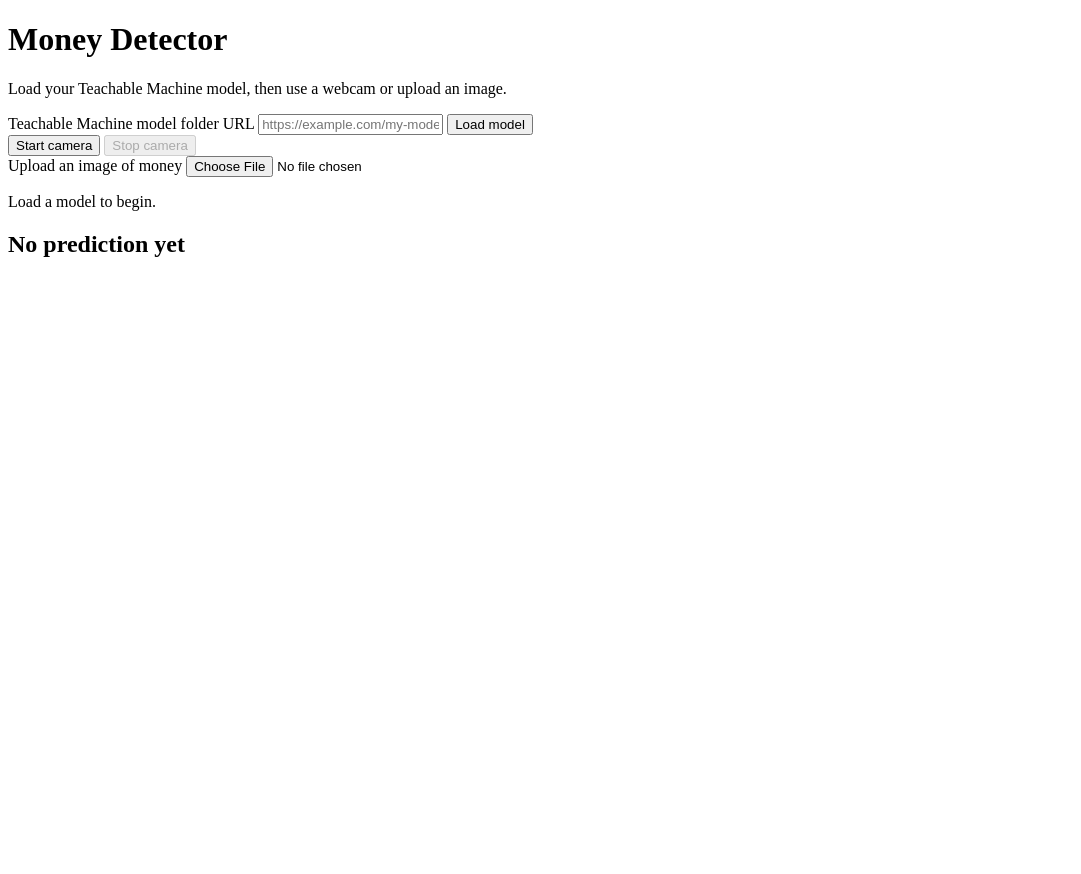
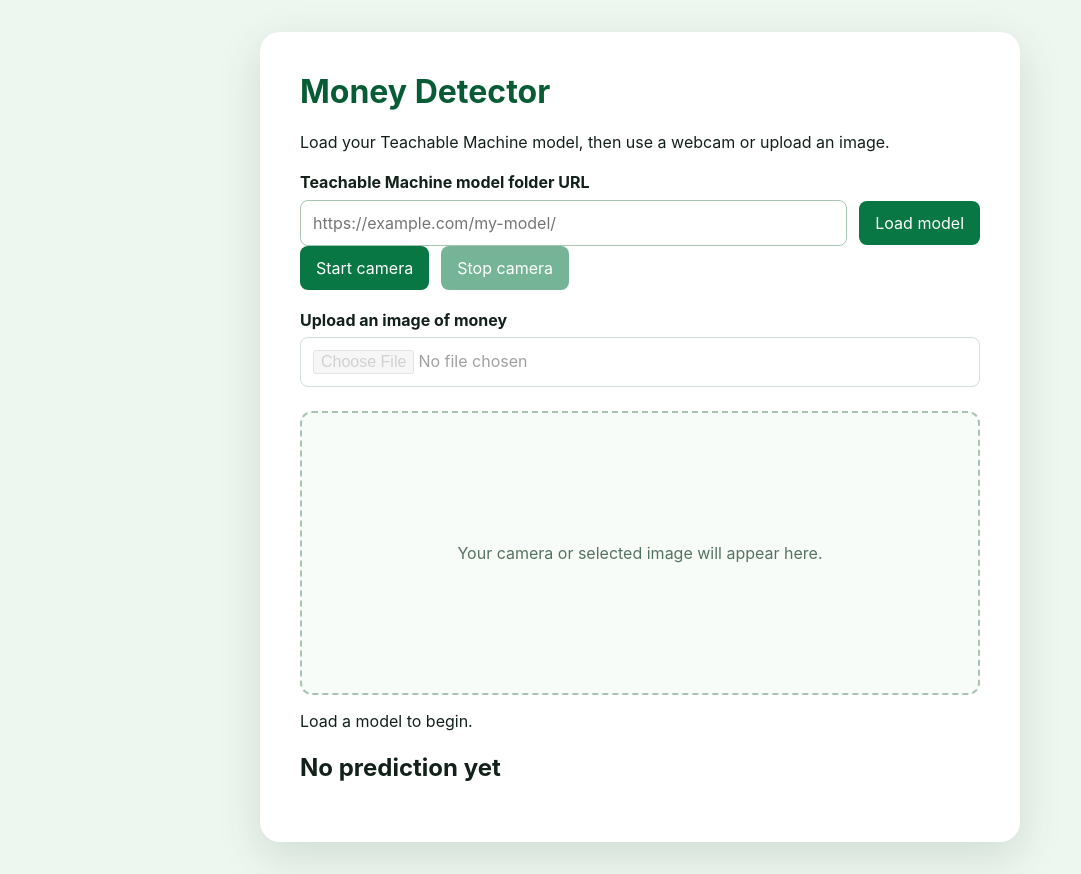
Before and after one commit to crisdeanjamesmontillano/pencil-detector, a Django app: page / in a window 1280 px wide. Shown: the whole page, without its empty margins (0-1081 px from the left). Before the commit the page ends 257 px from the top, so only its background shows below. Run offline with Django 5.2, Linux system fonts and the light colour scheme; some libraries are stand-ins or nearby versions.

Commit message:
feat: add Teachable Machine camera and upload detection

```diff
--- /dev/null
+++ b/detector/static/detector/css/app.css
@@ -0,0 +1,75 @@
+:root {
+  color-scheme: light;
+  font-family: Inter, system-ui, sans-serif;
+  color: #12211a;
+  background: #eef6f0;
+}
+
+body {
+  margin: 0;
+  min-height: 100vh;
+  display: grid;
+  place-items: center;
+}
+
+main {
+  width: min(680px, calc(100% - 2rem));
+  margin: 2rem auto;
+  padding: clamp(1.25rem, 4vw, 2.5rem);
+  border-radius: 20px;
+  background: #fff;
+  box-shadow: 0 14px 45px rgb(20 70 40 / 14%);
+}
+
+h1 { margin-top: 0; color: #075c35; }
+
+label { display: block; margin: 1.25rem 0 .45rem; font-weight: 700; }
+
+input, button { font: inherit; }
+
+input[type="url"], input[type="file"] {
+  width: 100%;
+  box-sizing: border-box;
+  padding: .75rem;
+  border: 1px solid #a8c5b3;
+  border-radius: 8px;
+}
+
+.model-controls, .input-controls {
+  display: flex;
+  gap: .75rem;
+  align-items: center;
+}
+
+.model-controls input { flex: 1; }
+
+button {
+  padding: .75rem 1rem;
+  border: 0;
+  border-radius: 8px;
+  background: #087743;
+  color: white;
+  cursor: pointer;
+}
+
+button:disabled, input:disabled { cursor: not-allowed; opacity: .55; }
+
+.preview {
+  display: grid;
+  place-items: center;
+  min-height: 280px;
+  margin-top: 1.5rem;
+  overflow: hidden;
+  border: 2px dashed #a8c5b3;
+  border-radius: 12px;
+  background: #f8fcf9;
+}
+
+.preview video, .preview img { display: block; max-width: 100%; max-height: 420px; }
+.preview-placeholder { padding: 1rem; text-align: center; color: #557361; }
+#status { min-height: 1.4rem; margin-top: 1rem; }
+
+@media (max-width: 520px) {
+  .model-controls, .input-controls { align-items: stretch; flex-direction: column; }
+  button { width: 100%; }
+}
--- /dev/null
+++ b/detector/static/detector/js/detector.js
@@ -0,0 +1,164 @@
+(() => {
+  const modelUrlInput = document.querySelector("#model-url");
+  const loadModelButton = document.querySelector("#load-model");
+  const startCameraButton = document.querySelector("#start-camera");
+  const stopCameraButton = document.querySelector("#stop-camera");
+  const imageUploadInput = document.querySelector("#image-upload");
+  const preview = document.querySelector("#preview");
+  const status = document.querySelector("#status");
+  const predictionLabel = document.querySelector("#prediction-label");
+  const predictionConfidence = document.querySelector("#prediction-confidence");
+
+  let model = null;
+  let video = null;
+  let animationFrame = null;
+
+  function setStatus(message) {
+    status.textContent = message;
+  }
+
+  function setPrediction(label = "No prediction yet", confidence = "") {
+    predictionLabel.textContent = label;
+    predictionConfidence.textContent = confidence;
+  }
+
+  function setPreview(element) {
+    preview.replaceChildren(element);
+  }
+
+  function setModelControls(isReady) {
+    startCameraButton.disabled = !isReady;
+    imageUploadInput.disabled = !isReady;
+  }
+
+  function normalizedModelFolderUrl(value) {
+    const parsed = new URL(value.trim());
+    if (!/^https?:$/.test(parsed.protocol)) {
+      throw new Error("Enter an http or https model folder URL.");
+    }
+    return parsed.href.endsWith("/") ? parsed.href : `${parsed.href}/`;
+  }
+
+  async function loadModel() {
+    stopCamera();
+    setModelControls(false);
+    setPrediction();
+
+    if (!modelUrlInput.value.trim()) {
+      setStatus("Enter the URL of your Teachable Machine model folder first.");
+      return;
+    }
+
+    try {
+      const folderUrl = normalizedModelFolderUrl(modelUrlInput.value);
+      setStatus("Loading Teachable Machine model…");
+      model = await tmImage.load(`${folderUrl}model.json`, `${folderUrl}metadata.json`);
+      setModelControls(true);
+      setStatus("Model loaded. Start the camera or upload an image.");
+    } catch (error) {
+      model = null;
+      setStatus(`Could not load the model: ${error.message}`);
+    }
+  }
+
+  async function predictSource(source) {
+    if (!model) {
+      setStatus("Load a Teachable Machine model before identifying money.");
+      return;
+    }
+
+    try {
+      const predictions = await model.predict(source);
+      const topPrediction = predictions.reduce(
+        (best, current) => current.probability > best.probability ? current : best,
+      );
+      setPrediction(topPrediction.className, `${(topPrediction.probability * 100).toFixed(1)}% confidence`);
+      setStatus("Prediction updated.");
+    } catch (error) {
+      setStatus(`Could not identify this image: ${error.message}`);
+    }
+  }
+
+  async function cameraLoop() {
+    if (!video || video.paused || video.ended) {
+      return;
+    }
+    await predictSource(video);
+    animationFrame = window.requestAnimationFrame(cameraLoop);
+  }
+
+  async function startCamera() {
+    if (!model) {
+      setStatus("Load a model before starting the camera.");
+      return;
+    }
+
+    stopCamera();
+    try {
+      const stream = await navigator.mediaDevices.getUserMedia({ video: true });
+      video = document.createElement("video");
+      video.autoplay = true;
+      video.muted = true;
+      video.playsInline = true;
+      video.srcObject = stream;
+      setPreview(video);
+      await video.play();
+      startCameraButton.disabled = true;
+      stopCameraButton.disabled = false;
+      setStatus("Camera is active. Identifying money…");
+      animationFrame = window.requestAnimationFrame(cameraLoop);
+    } catch (error) {
+      stopCamera();
+      setStatus("Camera could not start. Check your camera permission and try again.");
+    }
+  }
+
+  function stopCamera() {
+    if (animationFrame) {
+      window.cancelAnimationFrame(animationFrame);
+      animationFrame = null;
+    }
+    if (video?.srcObject) {
+      video.srcObject.getTracks().forEach((track) => track.stop());
+    }
+    video = null;
+    stopCameraButton.disabled = true;
+    startCameraButton.disabled = !model;
+  }
+
+  function handleImageUpload(event) {
+    stopCamera();
+    const [file] = event.target.files;
+    if (!file) {
+      return;
+    }
+    if (!file.type.startsWith("image/")) {
+      setStatus("Choose an image file such as JPG, PNG, or WebP.");
+      event.target.value = "";
+      return;
+    }
+
+    const reader = new FileReader();
+    reader.onload = async () => {
+      const image = new Image();
+      image.alt = "Selected money image";
+      image.onload = async () => {
+        setPreview(image);
+        await predictSource(image);
+      };
+      image.onerror = () => setStatus("That image could not be opened. Choose another file.");
+      image.src = reader.result;
+    };
+    reader.onerror = () => setStatus("That file could not be read. Choose another image.");
+    reader.readAsDataURL(file);
+  }
+
+  loadModelButton.addEventListener("click", loadModel);
+  startCameraButton.addEventListener("click", startCamera);
+  stopCameraButton.addEventListener("click", () => {
+    stopCamera();
+    setStatus("Camera stopped.");
+  });
+  imageUploadInput.addEventListener("change", handleImageUpload);
+  window.addEventListener("beforeunload", stopCamera);
+})();
--- a/detector/templates/detector/index.html
+++ b/detector/templates/detector/index.html
@@ -1,9 +1,11 @@
+{% load static %}
 <!doctype html>
 <html lang="en">
   <head>
     <meta charset="utf-8">
     <meta name="viewport" content="width=device-width, initial-scale=1">
     <title>Money Detector</title>
+    <link rel="stylesheet" href="{% static 'detector/css/app.css' %}">
   </head>
   <body>
     <main>
@@ -11,23 +13,32 @@
       <p>Load your Teachable Machine model, then use a webcam or upload an image.</p>
 
       <label for="model-url">Teachable Machine model folder URL</label>
-      <input id="model-url" type="url" placeholder="https://example.com/my-model/">
-      <button id="load-model" type="button">Load model</button>
+      <div class="model-controls">
+        <input id="model-url" type="url" placeholder="https://example.com/my-model/" autocomplete="url">
+        <button id="load-model" type="button">Load model</button>
+      </div>
 
-      <section aria-label="Camera controls">
+      <section class="input-controls" aria-label="Camera controls">
         <button id="start-camera" type="button">Start camera</button>
         <button id="stop-camera" type="button" disabled>Stop camera</button>
       </section>
 
-      <label for="image-upload">Upload an image of money</label>
-      <input id="image-upload" type="file" accept="image/*">
+      <section class="upload-control">
+        <label for="image-upload">Upload an image of money</label>
+        <input id="image-upload" type="file" accept="image/*" disabled>
+      </section>
 
-      <section id="preview" aria-label="Camera or image preview"></section>
+      <section id="preview" class="preview" aria-label="Camera or image preview">
+        <p class="preview-placeholder">Your camera or selected image will appear here.</p>
+      </section>
       <p id="status" role="status">Load a model to begin.</p>
       <section aria-live="polite">
         <h2 id="prediction-label">No prediction yet</h2>
         <p id="prediction-confidence"></p>
       </section>
     </main>
+    <script src="https://cdn.jsdelivr.net/npm/@tensorflow/tfjs@4.22.0/dist/tf.min.js"></script>
+    <script src="https://cdn.jsdelivr.net/npm/@teachablemachine/image@0.8.5/dist/teachablemachine-image.min.js"></script>
+    <script src="{% static 'detector/js/detector.js' %}"></script>
   </body>
 </html>
```
Also changed, not shown: detector/tests.py (+8 -0 lines).
